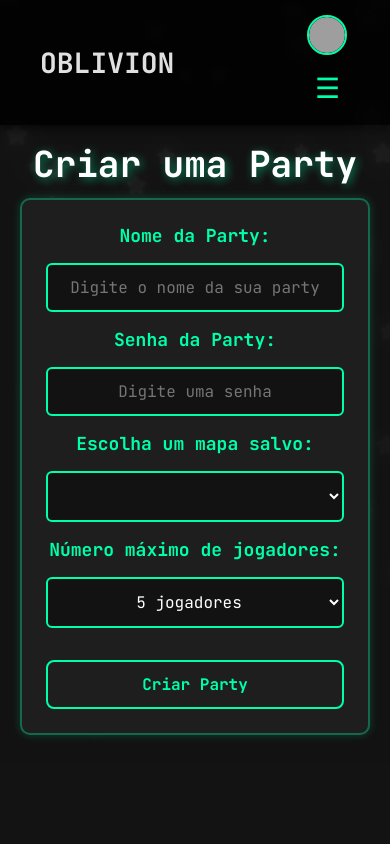
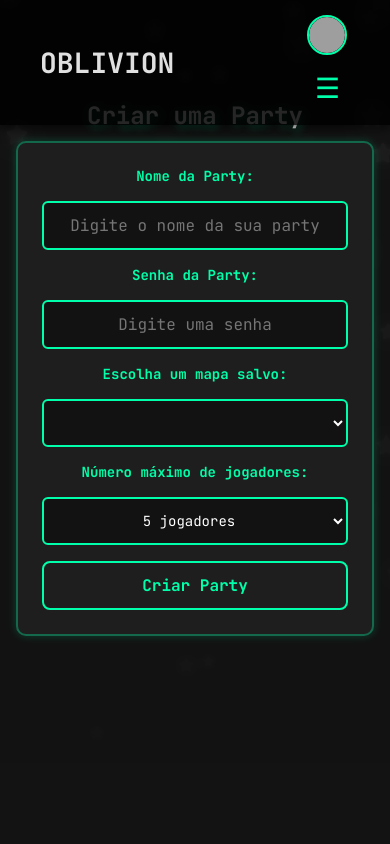
Before and after one commit to Sensews/exp_trab, a PHP site: page /criar_party.html in a window 390 px wide. Run offline with PHP 8.4, Linux system fonts and the light colour scheme; lists and menus that the app fills with data are empty; some libraries are stand-ins or nearby versions; grey boxes are pictures that could not be loaded.

Commit message:
responsividade criar_party

```diff
--- a/frontend/css/criar_party.css
+++ b/frontend/css/criar_party.css
@@ -105,3 +105,45 @@ select {
   background-color: #00ffaa;
   color: #121212;
 }
+
+/* MENSAGEM DE ERRO */
+.mensagem-erro {
+  text-align: center;
+  font-size: 15px;
+  color: red;
+  background-color: rgba(255, 0, 0, 0.1);
+  padding: 8px;
+  margin-top: -5px;
+  border-radius: 4px;
+  width: 100%;
+  display: none;
+}
+
+.mensagem-erro.mostrar {
+  display: block;
+}
+
+/* RESPONSIVO */
+@media (max-width: 480px) {
+  .container {
+    padding: 80px 16px 30px;
+  }
+
+  .container h2 {
+    font-size: 24px;
+  }
+
+  label, input, select, button {
+    font-size: 14px;
+  }
+
+  .botoes-party {
+    flex-direction: column;
+    gap: 12px;
+  }
+
+  .botoes-party button {
+    min-width: unset;
+    width: 100%;
+  }
+}
```
